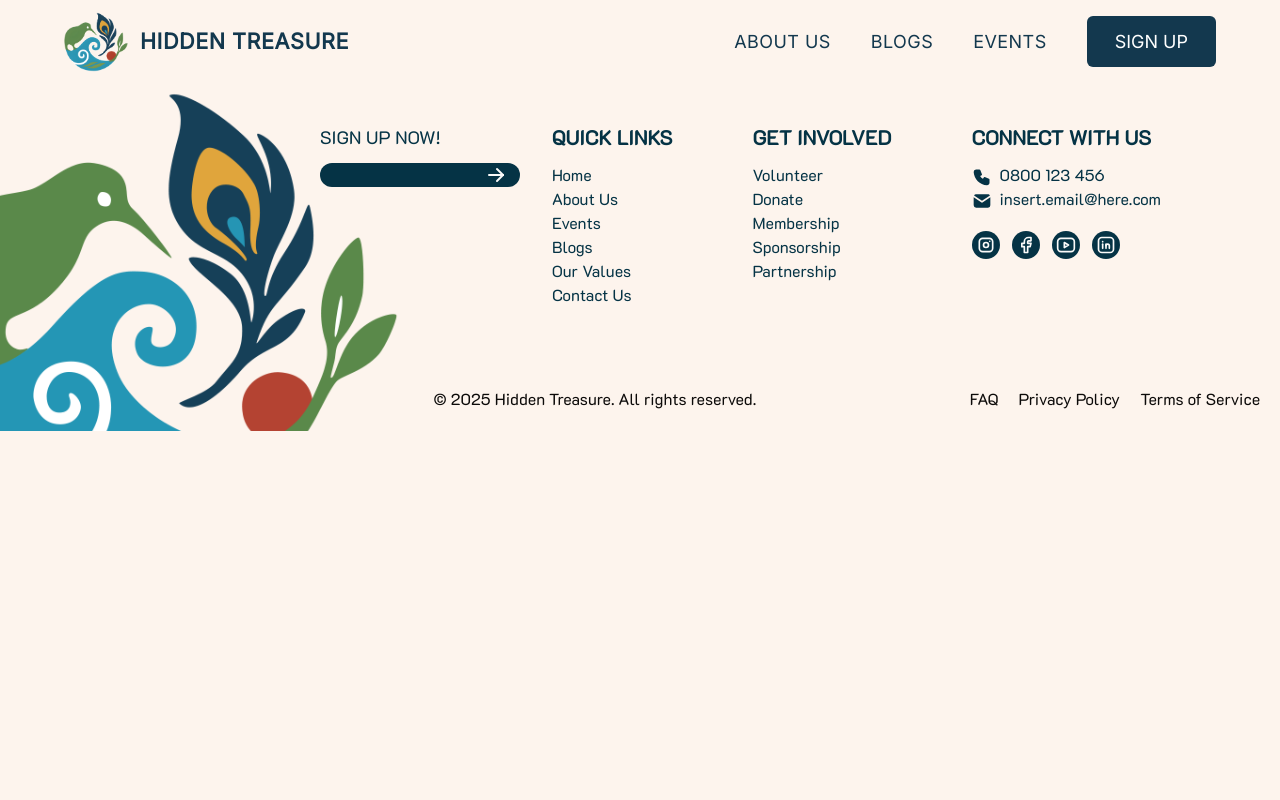
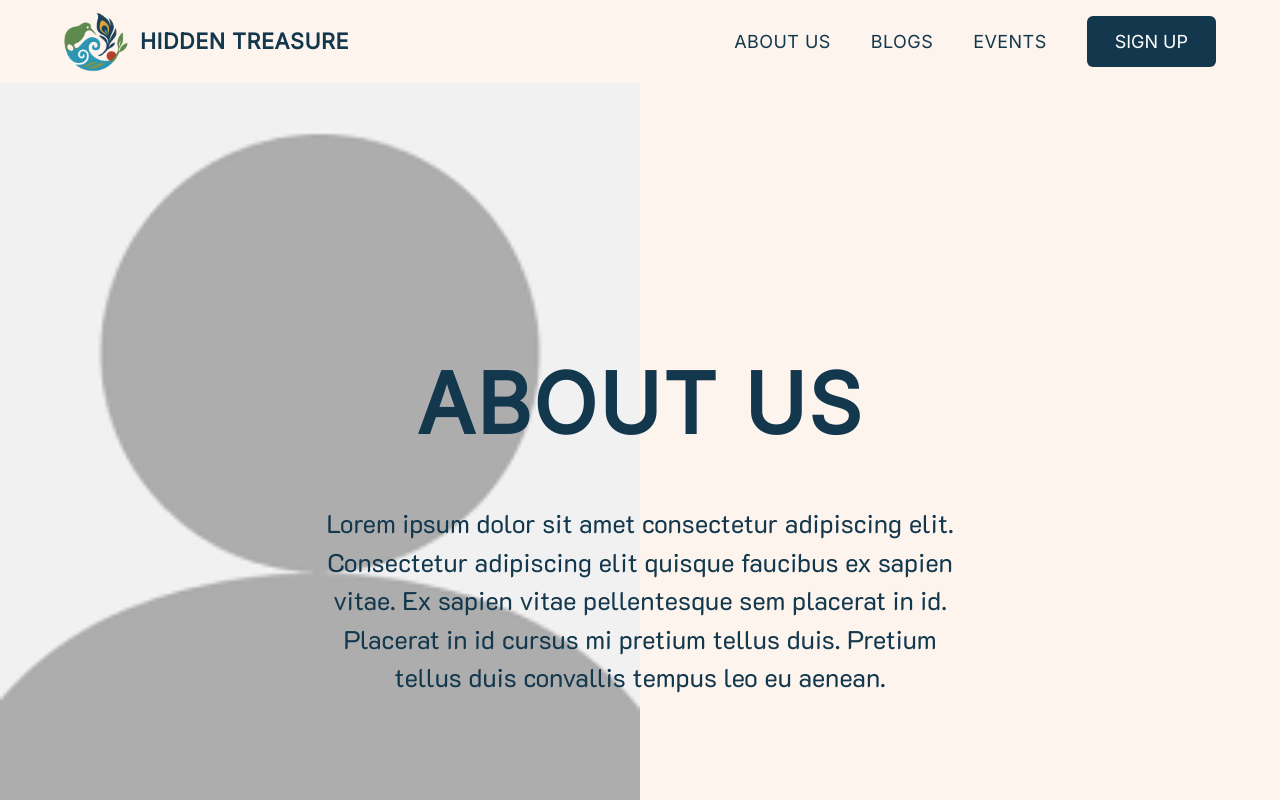
Before and after one commit to UoaWDCC/hidtreas, a Next.js app: page /about in a window 1280 px wide. Shown: the top 800 px of the page. Built offline with nearby package versions, Linux system fonts and the light colour scheme.

Commit message:
feat:about-us: added hero section

```diff
--- a/src/app/(frontend)/about/page.tsx
+++ b/src/app/(frontend)/about/page.tsx
@@ -1,10 +1,37 @@
 import Header from '@/components/common/Header'
 import Footer from '@/components/common/Footer'
+import Image from 'next/image'
+import peoplePlaceholder from '@/assets/people_placeholder.png'
 
 export default async function AboutPage() {
   return (
     <div className="home">
       <Header />
+      {/* Hero */}
+      <div className="relative flex justify-center">
+        <div className="w-full relative">
+          {/* Image */}
+          <Image
+            src={peoplePlaceholder}
+            alt="Hidden Treasures People" // Actual image should be shorter than placeholder
+            className="object-contain w-[50vw] h-[auto]"
+          />
+          <div className="absolute inset-0 flex flex-col items-center justify-center">
+            <h1 className="text-[1.875rem] sm:text-[2.25rem] md:text-[3rem] lg:text-[5.2rem] font-extrabold leading-tight tracking-wide mt-[0.125rem] -translate-y-8">
+              ABOUT US
+            </h1>
+            {/* Descriptive text */}
+            <div className= "w-[50vw]">
+              <p className="mt-4 text-[1rem] sm:text-[1.125rem] md:text-[1.25rem] lg:text-[1.6rem] font-normal text-center">
+                Lorem ipsum dolor sit amet consectetur adipiscing elit. Consectetur adipiscing elit
+                quisque faucibus ex sapien vitae. Ex sapien vitae pellentesque sem placerat in id.
+                Placerat in id cursus mi pretium tellus duis. Pretium tellus duis convallis tempus leo
+                eu aenean.
+              </p>
+            </div>
+          </div>
+        </div>
+      </div>
       <Footer />
     </div>
   )
```
Also changed, not shown: src/assets/people_placeholder.png (added).
